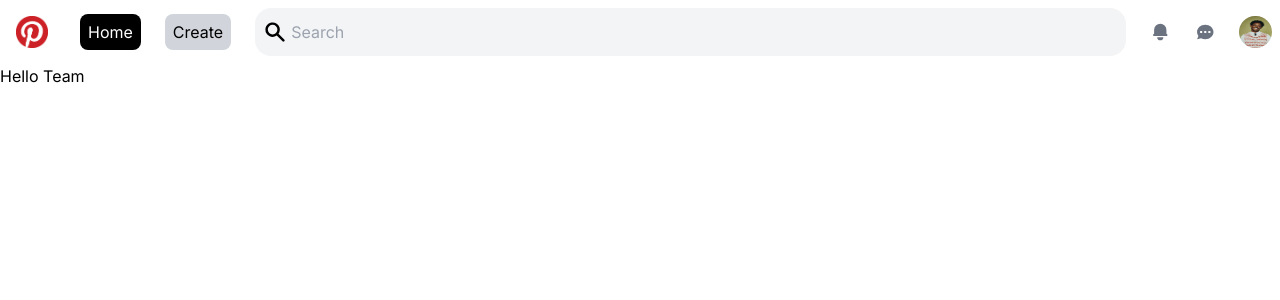
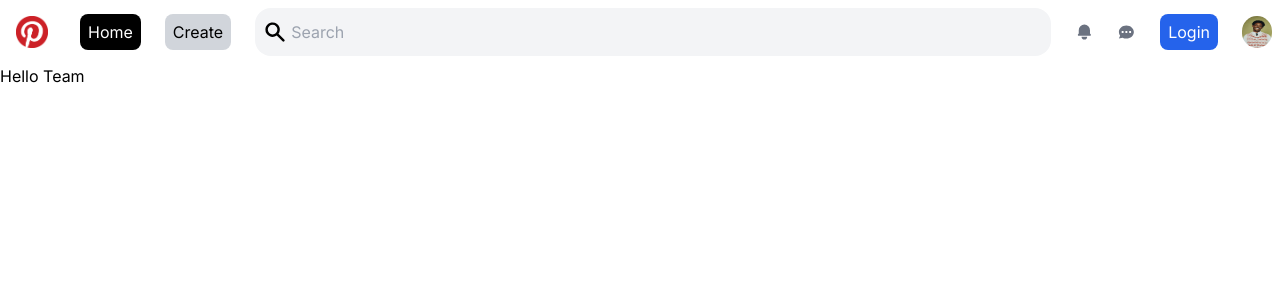
Before and after one commit to arunp-mericaninc/pintrest, a Next.js app: page / in a window 1280 px wide. Shown: the top 300 px of the page. Built offline with nearby package versions, Linux system fonts and the light colour scheme; no server answers.

Commit message:
added next auth in the application

```diff
--- /dev/null
+++ b/app/api/auth/[...nextauth]/route.js
@@ -0,0 +1,14 @@
+import NextAuth from "next-auth"
+import GoogleProvider from "next-auth/providers/google";
+
+const handler = NextAuth({
+    providers: [
+        GoogleProvider({
+            clientId: process.env.GOOGLE_CLIENT_ID,
+            clientSecret: process.env.GOOGLE_CLIENT_SECRET
+          })
+        // ...add more providers here
+      ]
+  })
+
+  export { handler as GET, handler as POST }
--- a/app/layout.js
+++ b/app/layout.js
@@ -1,6 +1,7 @@
 import Header from '@/components/Home/Header'
 import './globals.css'
 import { Inter } from 'next/font/google'
+import NextAuthProvider from './provider/Provider'
 
 const inter = Inter({ subsets: ['latin'] })
 
@@ -13,8 +14,10 @@ export default function RootLayout({ children }) {
   return (
     <html lang="en">
       <body className={inter.className}>
+        <NextAuthProvider>
         <Header/>
         {children}
+        </NextAuthProvider>
       </body>
     </html>
   )
--- /dev/null
+++ b/app/provider/Provider.jsx
@@ -0,0 +1,10 @@
+"use client";
+
+import { SessionProvider } from "next-auth/react";
+
+const NextAuthProvider = (props) => {
+  const { children } = props;
+  return <SessionProvider>{children}</SessionProvider>;
+};
+
+export default NextAuthProvider;
--- a/components/Home/Header.jsx
+++ b/components/Home/Header.jsx
@@ -1,8 +1,12 @@
+'use client'
+import { signIn, useSession} from "next-auth/react";
 import Image from "next/image";
 import React from "react";
 import { HiSearch, HiBell, HiChat } from "react-icons/hi";
 
 const Header = () => {
+  const{data:session}= useSession()
+  console.log("session",session);
   return (
     <div className="flex items-center gap-6 p-2">
       <Image
@@ -23,6 +27,7 @@ const Header = () => {
       </div>
       <HiBell className="text-gray-500 text-3xl" />
       <HiChat className="text-gray-500 text-3xl" />
+      <button onClick={()=>signIn()} className="bg-blue-600 text-white px-2 py-1.5 rounded-lg" >Login</button>
       <Image src="/images/profile.jpeg" alt="prof-img" width={50} height={50} className="w-12 h-8 bg-cover rounded-full"/>
     </div>
   );
```
